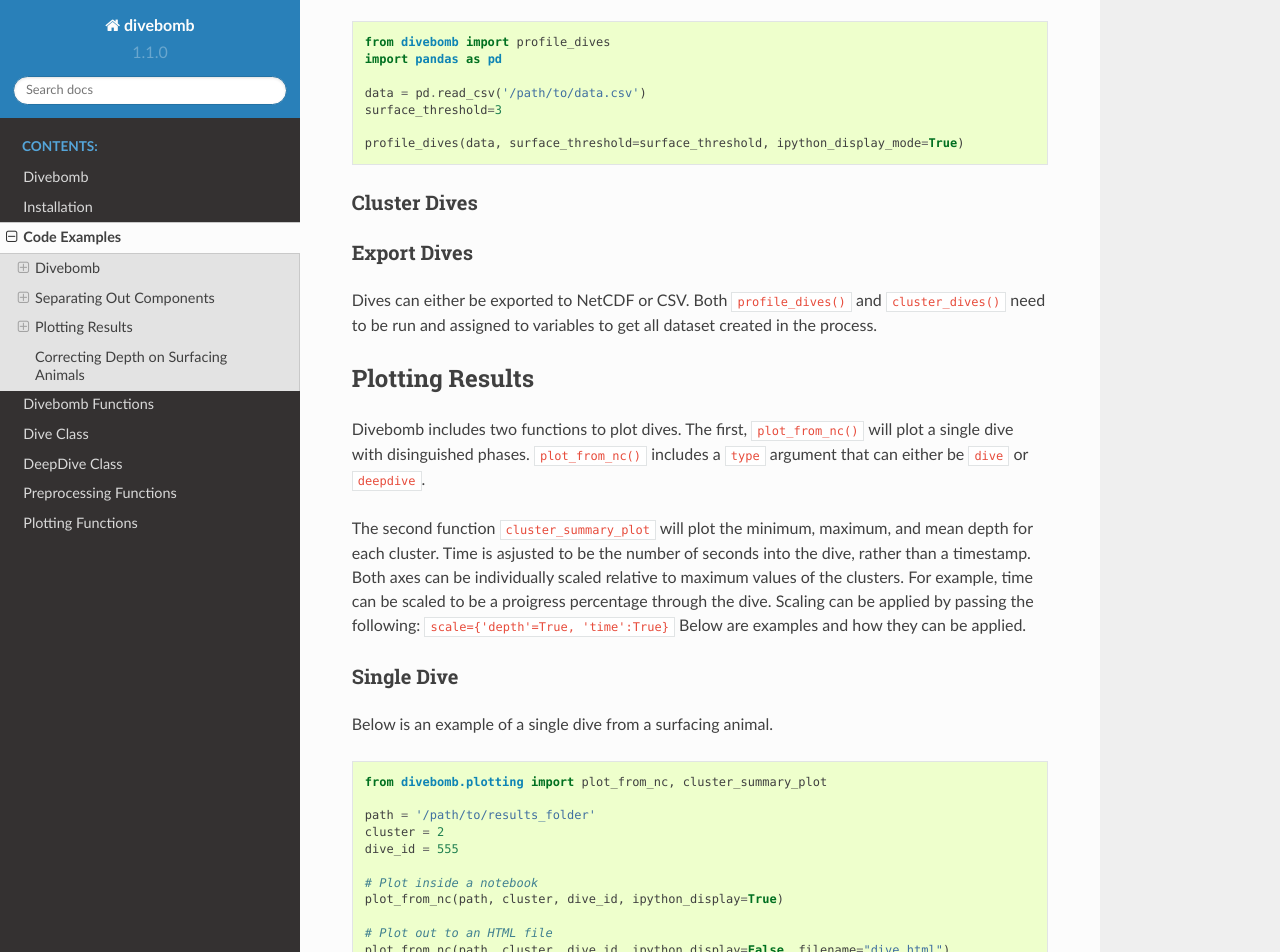
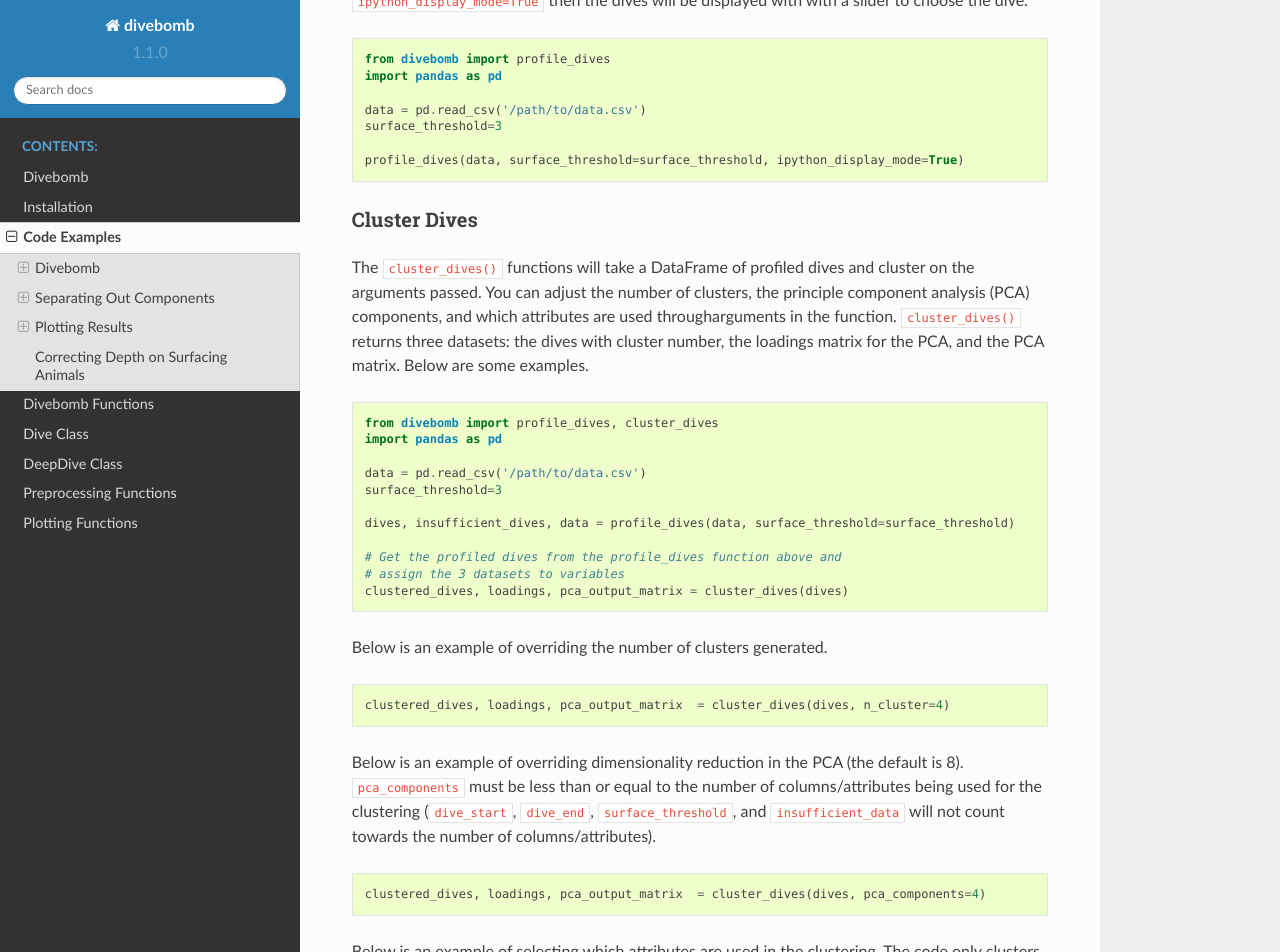
Before and after one commit to ocean-tracking-network/divebomb, a Sphinx documentation site: the page built from docs/examples.rst, in a window 1280 px wide and 1400 px high, scrolled down 3071 px. Shown: the top 952 px of the window. Built offline with Sphinx 7.4.7 and the Read the Docs theme 2.0.0, drawn with Linux system fonts in a browser that asks for light colours; some of the changed text lies outside the part shown.

Commit message:
Doc changes and changelog update

```diff
--- a/docs/examples.rst
+++ b/docs/examples.rst
@@ -163,6 +163,7 @@ insufficient dives, and the original data.
   data = pd.read_csv('/path/to/data.csv')
   surface_threshold=3
 
+  # Profile dives and save the 3 outputs
   dives, insufficient_dives, data = profile_dives(data, surface_threshold=surface_threshold)
 
 ``profile_dives()`` also takes and argument to display the dive in a Jupyter Notebook.
@@ -184,11 +185,117 @@ choose the dive.
 Cluster Dives
 *************
 
+The ``cluster_dives()`` functions will take a DataFrame of profiled
+dives and cluster on the arguments passed. You can adjust the number
+of clusters, the principle component analysis (PCA) components, and
+which attributes are used througharguments in the function. ``cluster_dives()``
+returns three datasets: the dives with cluster number, the loadings matrix
+for the PCA, and the PCA matrix. Below are some examples.
+
+.. code:: python
+
+  from divebomb import profile_dives, cluster_dives
+  import pandas as pd
+
+  data = pd.read_csv('/path/to/data.csv')
+  surface_threshold=3
+
+  dives, insufficient_dives, data = profile_dives(data, surface_threshold=surface_threshold)
+
+  # Get the profiled dives from the profile_dives function above and
+  # assign the 3 datasets to variables
+  clustered_dives, loadings, pca_output_matrix = cluster_dives(dives)
+
+Below is an example of overriding the number of clusters generated.
+
+.. code:: python
+
+  clustered_dives, loadings, pca_output_matrix  = cluster_dives(dives, n_cluster=4)
+
+Below is an example of overriding dimensionality reduction in the PCA (the default is 8).
+``pca_components`` must be less than or equal to the number of columns/attributes being used for the
+clustering (``dive_start``, ``dive_end``, ``surface_threshold``, and ``insufficient_data``
+will not count towards the number of columns/attributes).
+
+.. code:: python
+
+  clustered_dives, loadings, pca_output_matrix  = cluster_dives(dives, pca_components=4)
+
+Below is an example of selecting which attributes are used in the clustering. The code
+only clusters on ``td_ascent_duration``, ``td_bottom_duration``, ``td_descent_duration``,
+and ``td_dive_duration``. We choose ``pca_components=2`` to reduce the dimensionality from
+4 to 2.
+
+.. code:: python
+
+  clustered_dives, loadings, pca_output_matrix = cluster_dives(dives,
+                                                               pca_components=2,
+                                                               attributes=['td_ascent_duration',
+                                                                            'td_bottom_duration',
+                                                                            'td_descent_duration',
+                                                                            'td_dive_duration'])
+
 Export Dives
 ************
 
 Dives can either be exported to NetCDF or CSV. Both ``profile_dives()`` and ``cluster_dives()``
 need to be run and assigned to variables to get all dataset created in the process.
+
+
+``export_to_netcdf()`` will take all of the datasets and save them to
+a ``.nc`` file as well as saving a ``.nc`` for each individual dive in
+folders sorted by cluster.
+
+.. code:: python
+
+  from divebomb import profile_dives, cluster_dives, export_to_csv, export_to_netcdf
+  import pandas as pd
+
+  data = pd.read_csv('/path/to/data.csv')
+  surface_threshold=3
+
+  dives, insufficient_dives, data = profile_dives(data, surface_threshold=surface_threshold)
+
+  # Get the profiled dives from the profile_dives function above
+  clustered_dives, loadings, pca_output_matrix s = cluster_dives(dives)
+
+  # Export to netcdf
+  export_to_netcdf(folder = "nc_results",
+                    data = data,
+                    dives=clustered_dives,
+                    loadings=loadings,
+                    pca_output_matrix=pca_output_matrix,
+                    insufficient_dives=insufficient_dives)
+
+``export_to_csv`` will take the inputs and save the clustered dives,
+loadings, and PCA matrix to a folder as CSVs.
+
+.. code:: python
+
+  # Export to CSV (no individual dive files)
+  export_to_csv(folder = "csv_results",
+                dives=clustered_dives,
+                loadings=loadings,
+                pca_output_matrix=pca_output_matrix,
+                insufficient_dives=insufficient_dives)
+
+All outputs are DataFrames and can be saved individually by appending
+``.to_csv('filename.csv', index=False)`` to the variable. For example,
+the code below will save the profiled dives (no clustering) to a CSV.
+
+.. code:: python
+
+  from divebomb import profile_dives
+  import pandas as pd
+
+  data = pd.read_csv('/path/to/data.csv')
+  surface_threshold=3
+
+  # Profile dives and save the 3 outputs
+  dives, insufficient_dives, data = profile_dives(data, surface_threshold=surface_threshold)
+
+  dives.to_csv('profile_dives.csv', index=False)
+
 
 Plotting Results
 ----------------
```
Also changed, not shown: CHANGELOG.md (+7 -2 lines).
